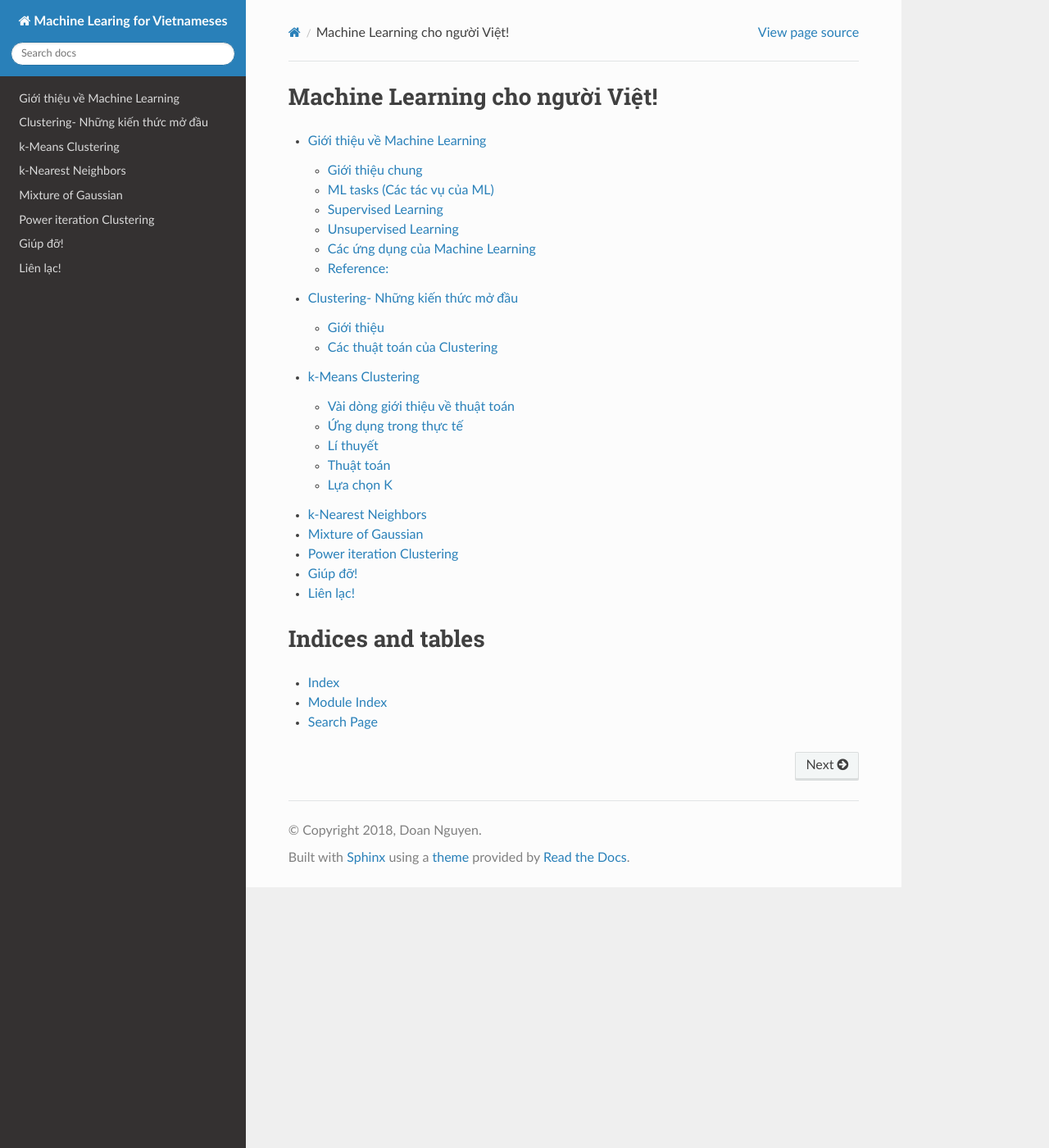
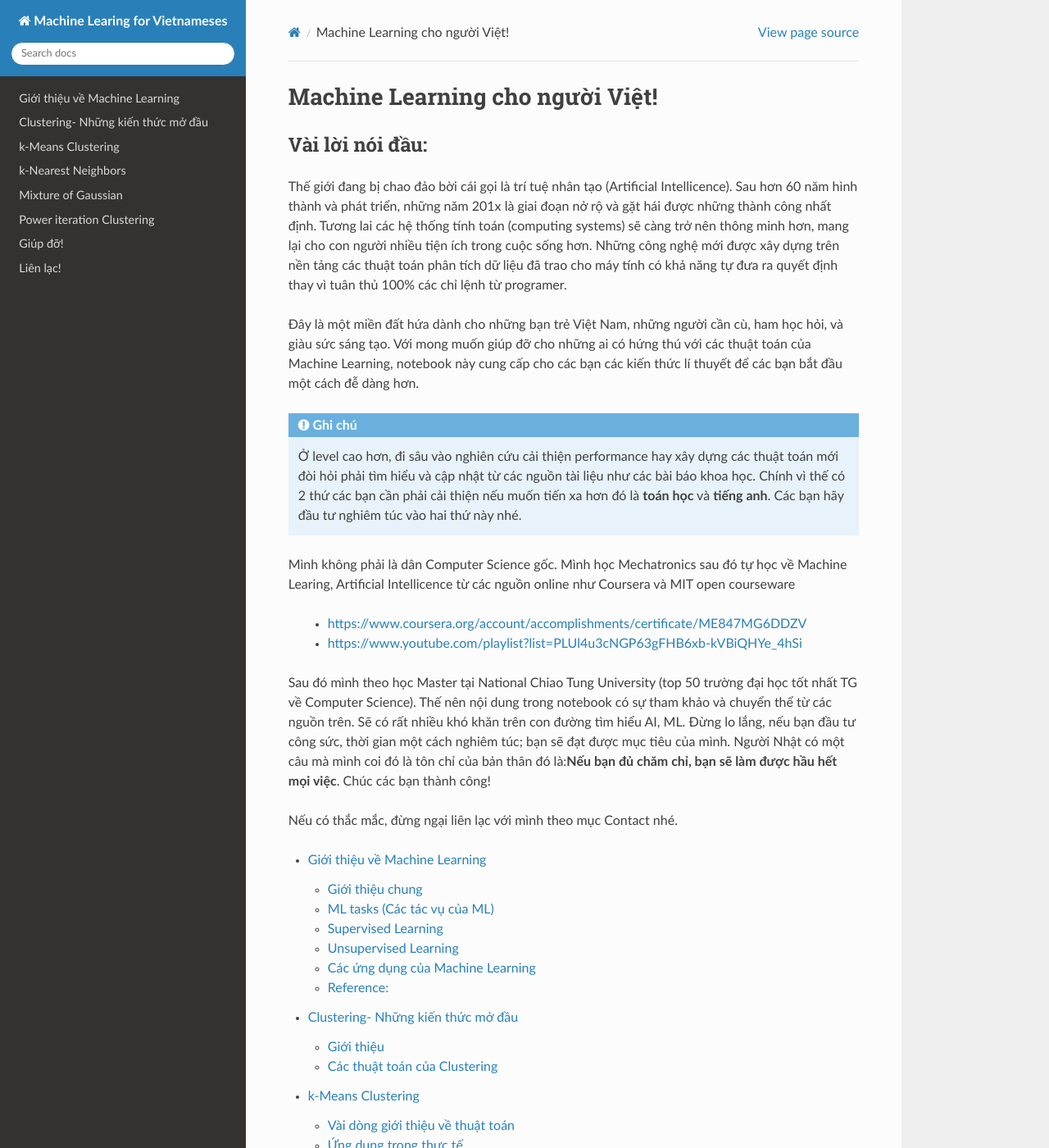
Before and after one commit to DoanNguyenTrong/ml_for_vietnameses, a Sphinx documentation site: the page built from docs/source/index.rst, in a window 1280 px wide and 1400 px high. Shown: the whole window at 82% size. Built offline with Sphinx 7.4.7 and the Read the Docs theme 2.0.0, drawn with Linux system fonts in a browser that asks for light colours.

```diff
--- a/docs/source/index.rst
+++ b/docs/source/index.rst
@@ -5,6 +5,38 @@
 
 Machine Learning cho người Việt!
 ================================
+
+
+Vài lời nói đầu:
+----------------
+
+Thế giới đang bị chao đảo bời cái gọi là trí tuệ nhân tạo (Artificial Intellicence). Sau hơn 60 năm hình thành và phát triển, những năm 201x là giai đoạn nở rộ
+và gặt hái được những thành công nhất định. Tương lai các hệ thống tính toán (computing systems) sẽ càng trở nên thông minh hơn, mang lại cho con người nhiều tiện
+ích trong cuộc sống hơn. Những công nghệ mới được xây dựng trên nền tảng các thuật toán phân tích dữ liệu đã trao cho máy tính có khả năng tự đưa ra quyết định thay
+vì tuân thủ 100% các chỉ lệnh từ programer.
+
+Đây là một miền đất hứa dành cho những bạn trẻ Việt Nam, những người cần cù, ham học hỏi, và giàu sức sáng tạo. Với mong muốn giúp đỡ cho những ai có hứng thú với các
+thuật toán của Machine Learning, notebook này cung cấp cho các bạn các kiến thức lí thuyết để các bạn bắt đầu một cách đễ dàng hơn.
+
+.. note:: Ở level cao hơn, đi sâu vào nghiên cứu cải thiện performance hay xây dựng các thuật toán mới đòi hỏi phải tìm hiểu và cập nhật từ các nguồn tài liệu như các bài báo khoa học. Chính vì thế có 2 thứ các bạn cần phải cải thiện nếu muốn tiến xa hơn đó là **toán học** và **tiếng anh**. Các bạn hãy đầu tư nghiêm túc vào hai thứ này nhé.
+
+
+Mình không phải là dân Computer Science gốc.
+Mình học Mechatronics sau đó tự học về Machine Learing, Artificial Intellicence từ các nguồn online như Coursera và MIT open courseware
+
+    * https://www.coursera.org/account/accomplishments/certificate/ME847MG6DDZV
+    * https://www.youtube.com/playlist?list=PLUl4u3cNGP63gFHB6xb-kVBiQHYe_4hSi
+
+
+Sau đó mình theo học Master tại National Chiao Tung University (top 50 trường đại học tốt nhất TG về Computer Science).
+Thế nên nội dung trong notebook có sự tham khảo và chuyển thể từ các nguồn trên.
+Sẽ có rất nhiều khó khăn trên con đường tìm hiểu AI, ML. Đừng lo lắng, nếu bạn đầu tư công sức, thời gian một cách nghiêm túc; bạn sẽ đạt được mục tiêu của mình.
+Người Nhật có một câu mà mình coi đó là tôn chỉ của bản thân đó là:**Nếu bạn đủ chăm chỉ, bạn sẽ làm được hầu hết mọi việc**.
+Chúc các bạn thành công!
+
+Nếu có thắc mắc, đừng ngại liên lạc với mình theo mục Contact nhé.
+
+
 
 .. toctree::
    :maxdepth: 2
```
Also changed, not shown: 8 other files.
